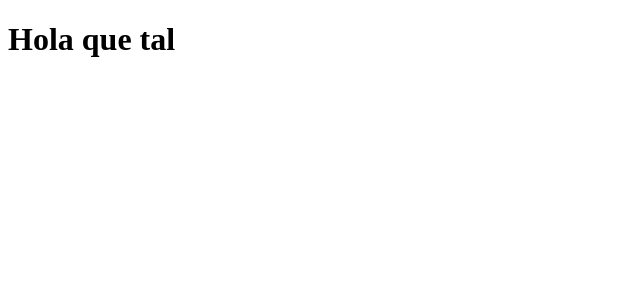
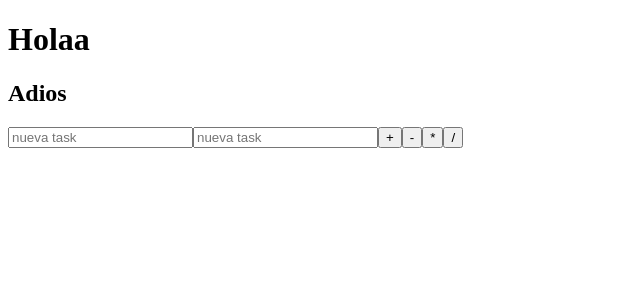
Before and after one commit to SebastianGasc/react_testing, a React (Create React App) app: page / in a window 1280 px wide. Shown: the top 300 px of the page, without its empty margins (0-640 px from the left). Built offline with nearby package versions, Linux system fonts and the light colour scheme.

Commit message:
Creada calculadora

```diff
--- /dev/null
+++ b/src/App.jsx
@@ -0,0 +1,61 @@
+import React, {Fragment, useState, useRef} from 'react';
+export function App(){
+
+
+    let numeroUno=useRef();
+    let numeroDos=useRef();
+    const botonSuma= () =>{
+        const num1 = parseInt(numeroUno.current.value);
+        const num2 = parseInt(numeroDos.current.value);
+        var suma = num1+num2;
+        console.log(suma);
+
+        return suma;
+    };
+
+    const botonResta= () =>{
+        const num1 = parseInt(numeroUno.current.value);
+        const num2 = parseInt(numeroDos.current.value);
+        var resta = num1-num2;
+        console.log(resta);
+
+        return resta;
+    };
+
+    const botonMultiplicar= () =>{
+        const num1 = parseInt(numeroUno.current.value);
+        const num2 = parseInt(numeroDos.current.value);
+        var mult = num1*num2;
+        console.log(mult);
+
+        return mult;
+    };
+
+    const botonDividir= () =>{
+        const num1 = parseInt(numeroUno.current.value);
+        const num2 = parseInt(numeroDos.current.value);
+        var division = num1/num2;
+        console.log(division);
+
+        return division;
+    };
+
+    return(
+
+        <Fragment>
+            <div><h1>Holaa</h1></div>
+
+            <Fragment>
+                <h2> Adios </h2>
+                <input ref={numeroUno} type="text" placeholder="nueva task"></input>
+                <input ref={numeroDos} type="text" placeholder="nueva task"></input>
+                <button onClick={botonSuma}>+</button>
+                <button onClick={botonResta}>-</button>
+                <button onClick={botonMultiplicar}>*</button>
+                <button onClick={botonDividir}>/</button>
+            </Fragment>
+        </Fragment>
+
+    );
+
+}
--- a/src/index.js
+++ b/src/index.js
@@ -1,4 +1,4 @@
 import React from "react";
 import ReactDOM from "react-dom"
-
-ReactDOM.render(<div><h1>Hola que tal</h1></div>, document.getElementById("root"));
+import { App } from './App';
+ReactDOM.render(<App/>, document.getElementById("root"));
```
